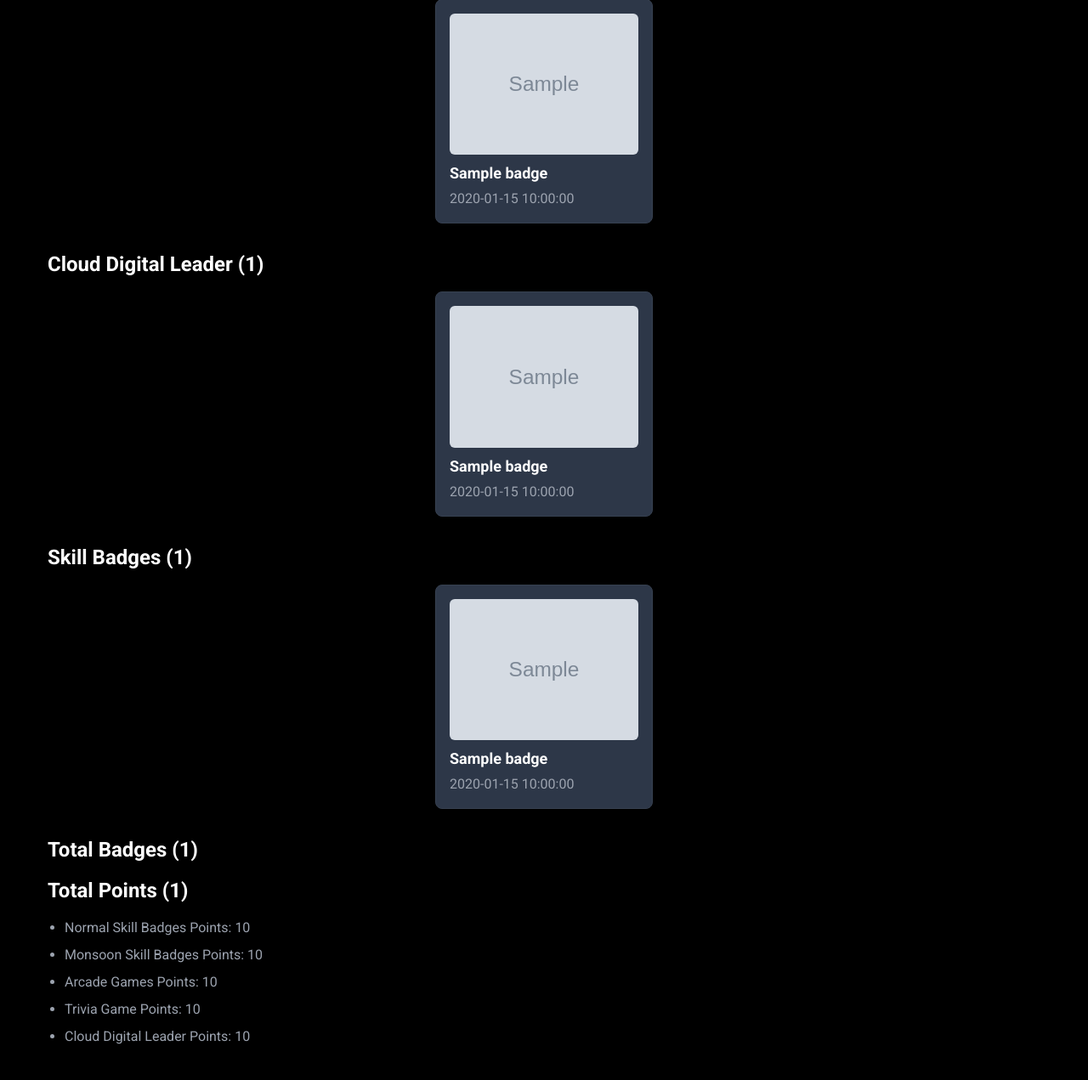
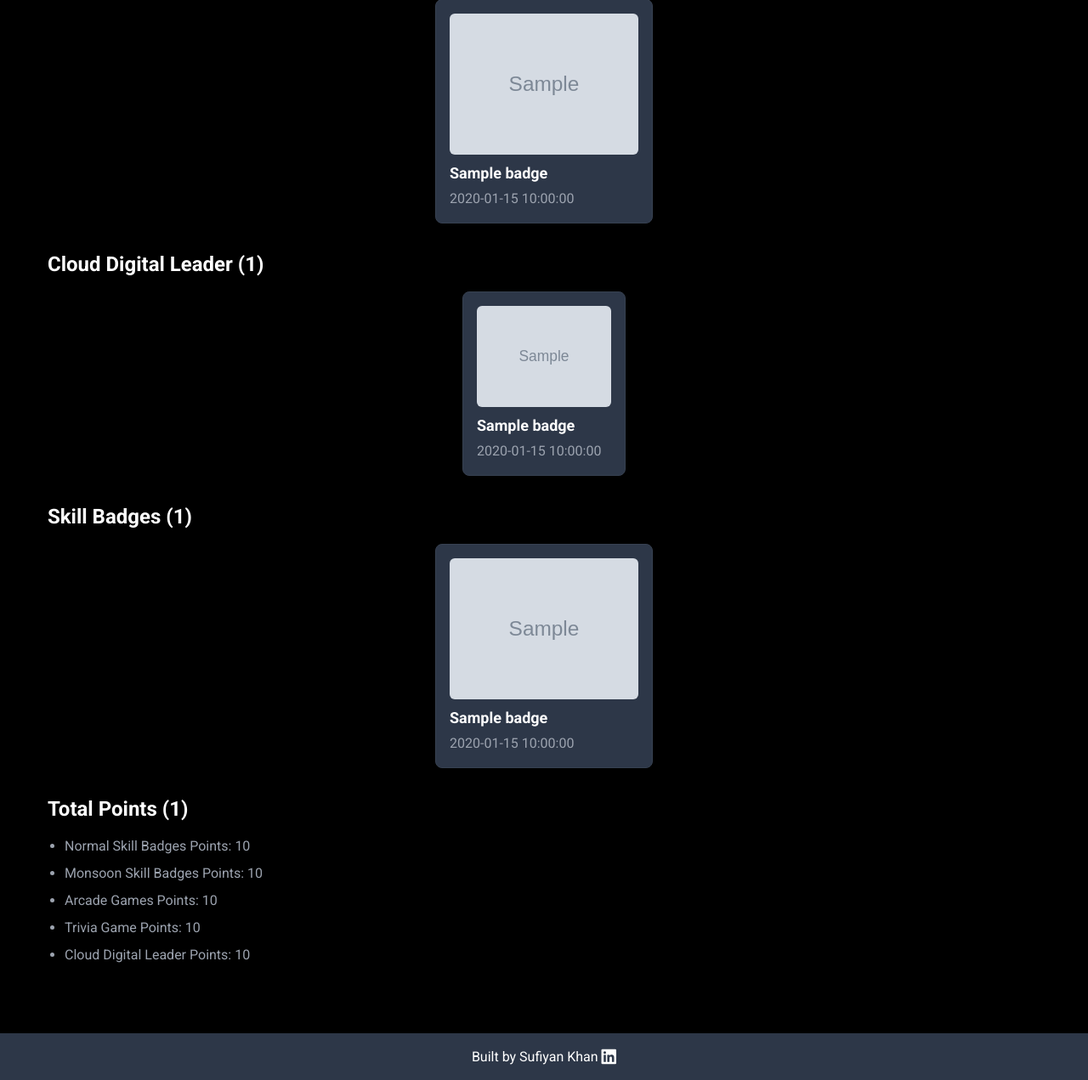
Before and after one commit to Sufi1512/PointCounter, a Flask app: template templates/index.html in a window 1280 px wide. Shown: the part 700-1971 px from the top of the page at 85% size. Run offline with Flask 3, Linux system fonts and the light colour scheme; the template is opened without the code that fills it: most values are stand-ins (such as "Sample title", 1, 10 or a date in 2020); grey boxes marked "Sample" are stand-in pictures.

Commit message:
Fixied:Bugs

```diff
--- a/templates/index.html
+++ b/templates/index.html
@@ -83,7 +83,7 @@
                 <h2 class="text-2xl font-semibold mb-4">Cloud Digital Leader ({{ data.badge_counts.cloud_digital_leader_count }})</h2>
                 <div class="flex flex-wrap justify-center gap-4">
                     {% for badge in data.cloud_digital_leader %}
-                        <div class="bg-gray-800 border border-gray-700 rounded-lg p-4 w-64 shadow-md hover:shadow-lg transition-shadow">
+                        <div class="bg-gray-800 border border-gray-700 rounded-lg p-4 w-48 shadow-md hover:shadow-lg transition-shadow">
                             <img src="{{ badge.image }}" alt="{{ badge.title }}" class="w-full h-auto rounded-md mb-2">
                             <h3 class="text-lg font-semibold mb-1">{{ badge.title }}</h3>
                             <p class="text-gray-400">{{ badge.date if badge.date else 'Date not available' }}</p>
@@ -109,7 +109,7 @@
             {% endif %}
 
             <section class="mb-8">
-                <h2 class="text-2xl font-semibold mb-4">Total Badges ({{ data.badge_counts.total_badges }})</h2>
+
                 <h2 class="text-2xl font-semibold mb-4">Total Points ({{ data.points.total_points }})</h2>
                 <ul class="list-disc pl-5 text-gray-400">
                     <li class="mb-2">Normal Skill Badges Points: {{ data.points.normal_skill_badges_points }}</li>
```
